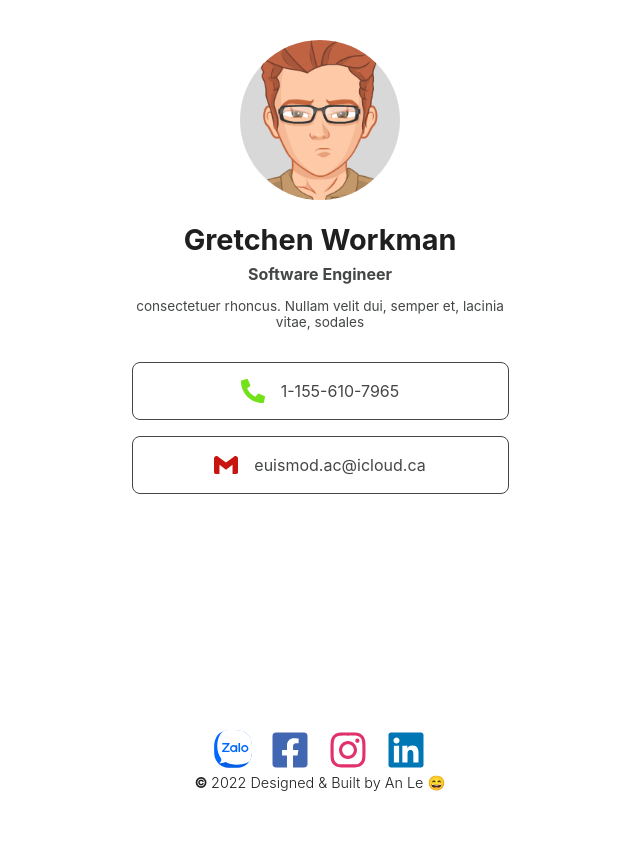
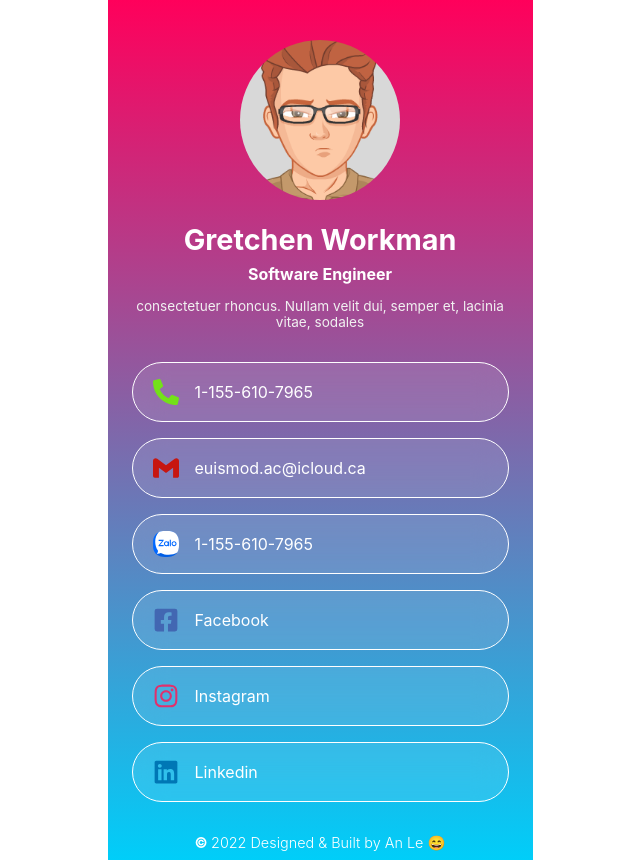
Before and after one commit to ledaian41/eCard, a Next.js app: page /sample in a window 1280 px wide. Shown: the whole page, without its empty margins (320-960 px from the left). Before the commit the page ends 800 px from the top, so only its background shows below. Built offline with nearby package versions, Linux system fonts and the light colour scheme.

Commit message:
change to radient card

```diff
--- a/src/pages/[id].jsx
+++ b/src/pages/[id].jsx
@@ -1,7 +1,7 @@
 import React from 'react';
 import { useRouter } from 'next/router';
 import useProfile from '@common/useProfile';
-import { BasicCard } from '@eCard';
+import { GradientCard } from '@eCard';
 import { listAllJsonFiles, readJsonFile } from './api/profile/[id]';
 
 export default function ViewPage( { fallbackData } ) {
@@ -9,7 +9,7 @@ export default function ViewPage( { fallbackData } ) {
   const { profile: profileData } = useProfile( id, fallbackData );
   return (
     <div className="view-container">
-      <BasicCard { ...profileData } />
+      <GradientCard { ...profileData } />
     </div>
   );
 }
```
